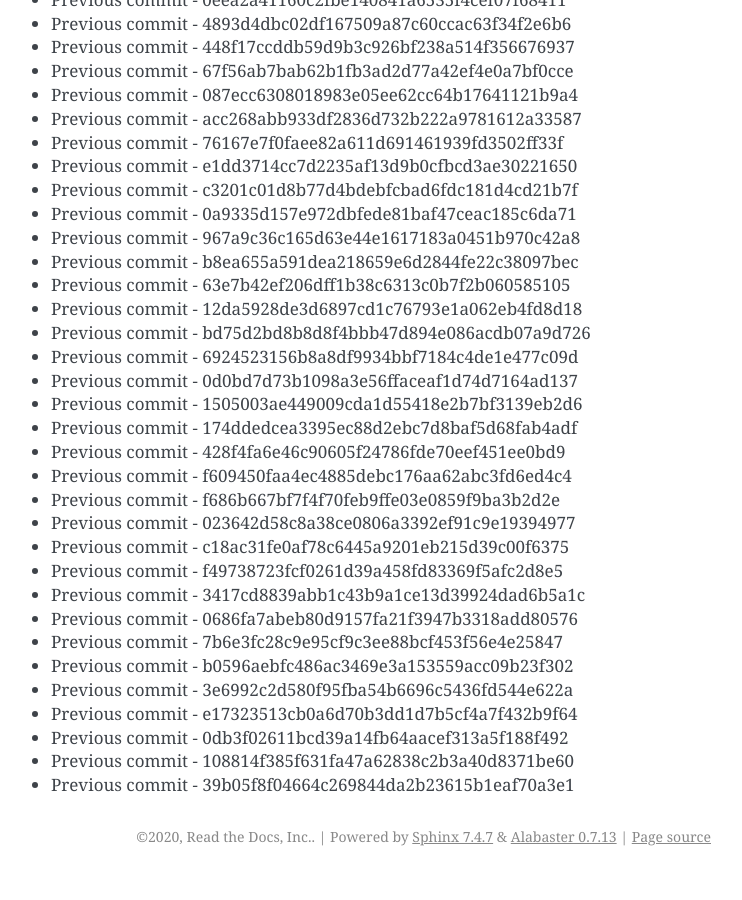
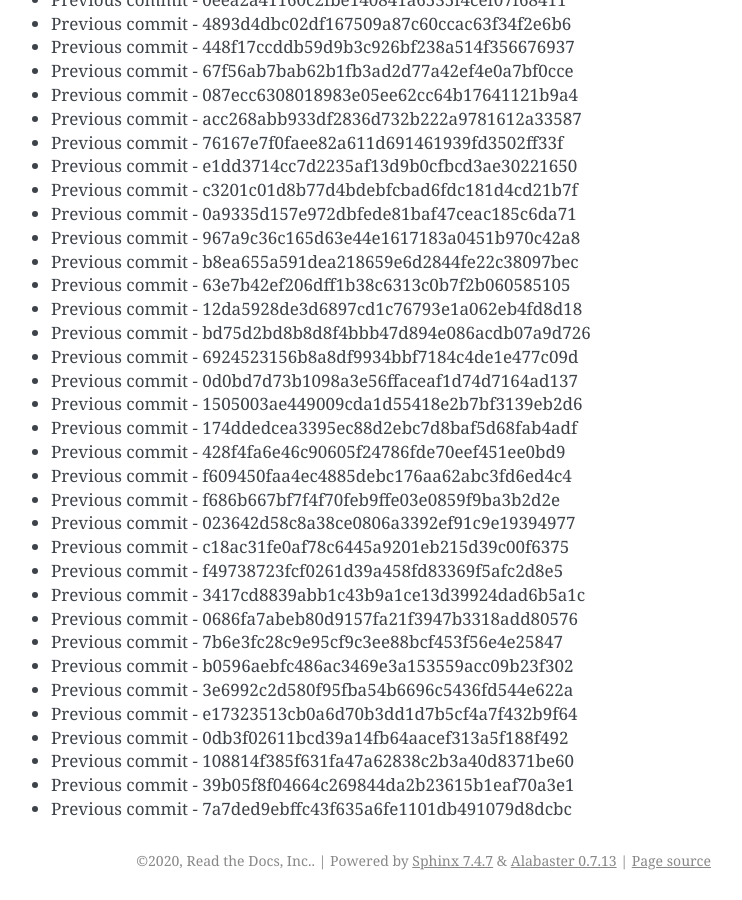
Before and after one commit to readthedocs/rtd-git-stresstest, a Sphinx documentation site: the page built from docs/updates.rst, in a window 1280 px wide and 900 px high, scrolled down 26856 px. Shown: the whole window, without its empty margins (399-1141 px from the left). Built offline with Sphinx 7.4.7, drawn with Linux system fonts in a browser that asks for light colours; before the commit the page ends 27732 px from its top, so only the background shows below that.

Commit message:
Generating commit from previous: 7a7ded9ebffc43f635a6fe1101db491079d8dcbc

```diff
--- a/docs/updates.rst
+++ b/docs/updates.rst
@@ -1160,3 +1160,4 @@ It can be tested for any performance characteristics.
 * Previous commit - 0db3f02611bcd39a14fb64aacef313a5f188f492
 * Previous commit - 108814f385f631fa47a62838c2b3a40d8371be60
 * Previous commit - 39b05f8f04664c269844da2b23615b1eaf70a3e1
+* Previous commit - 7a7ded9ebffc43f635a6fe1101db491079d8dcbc
```
